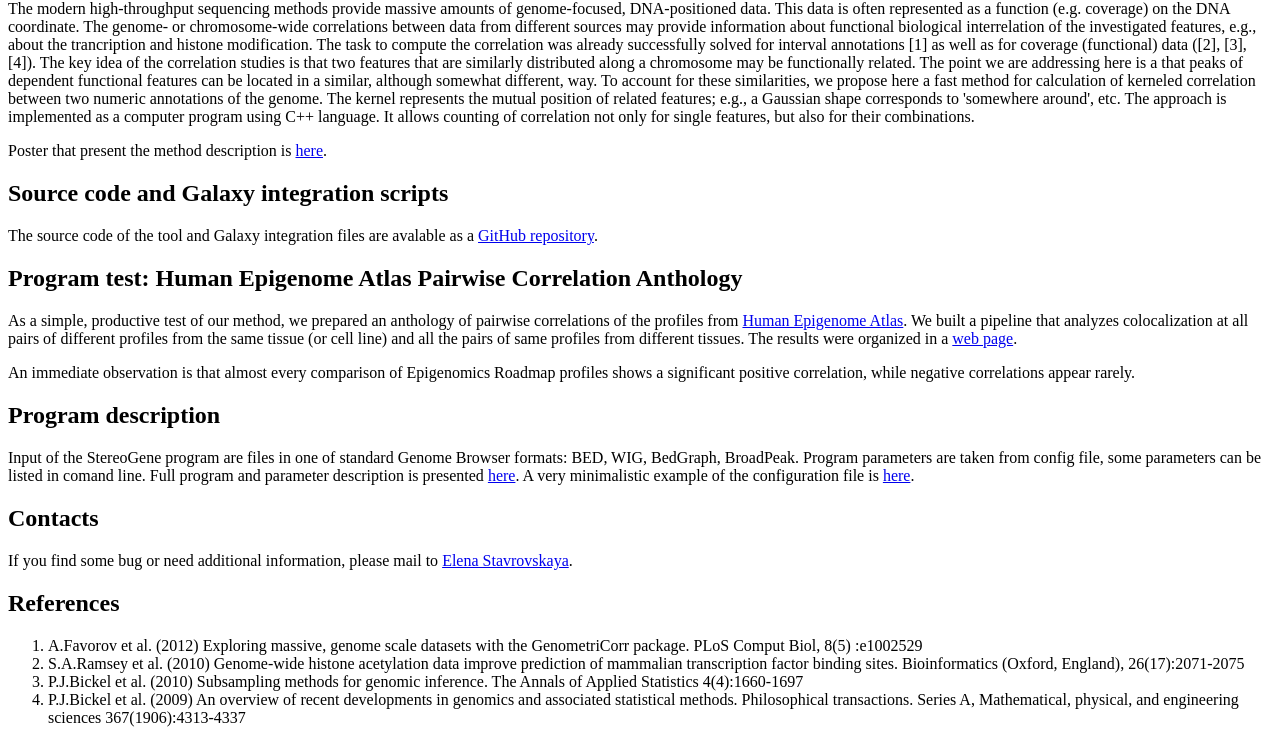
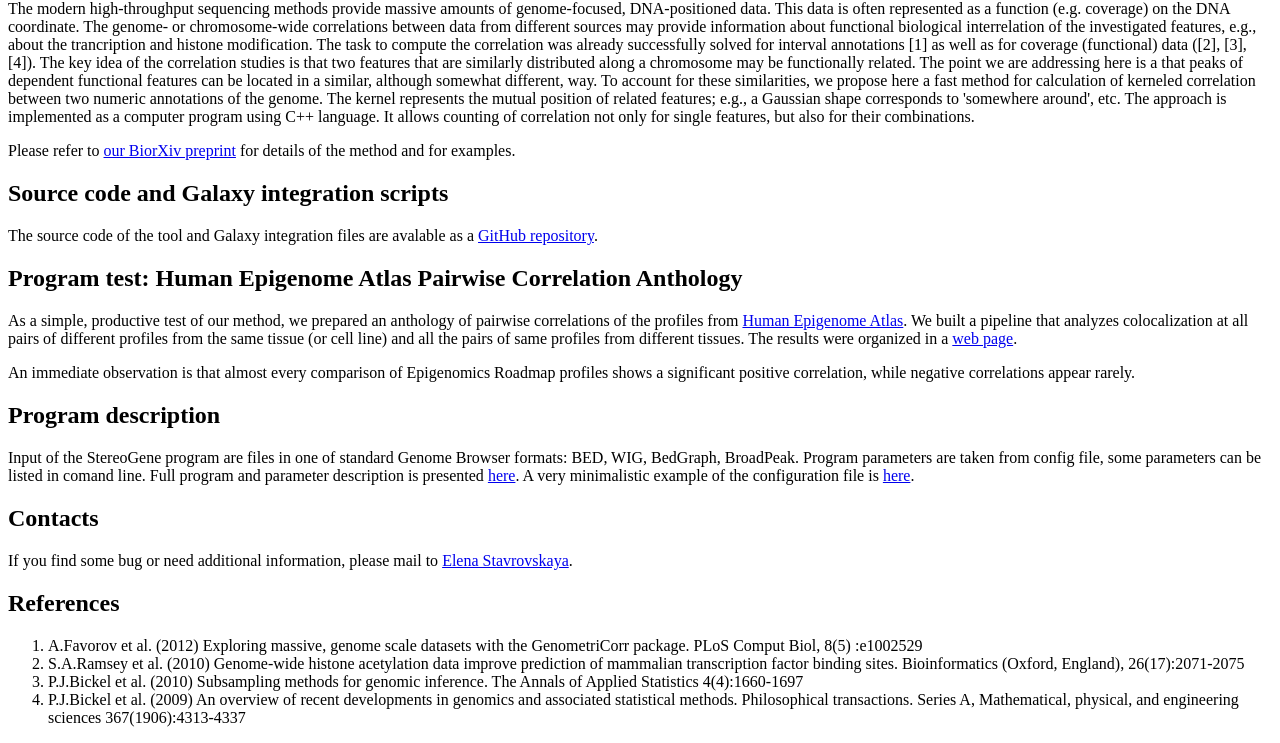
Before and after one commit to favorov/stereogene, a plain HTML site: page www/index.html in a window 1280 px wide. Shown: the part 66-809 px from the top of the page. Drawn offline with Linux system fonts and the light colour scheme.

Commit message:
biorxiv prerint referred

```diff
--- a/www/index.html
+++ b/www/index.html
@@ -6,7 +6,7 @@
 <h1>StereoGene tool</h1>
 The modern high-throughput sequencing methods provide massive amounts of genome-focused, DNA-positioned data. This data is often represented as a function (e.g. coverage) on the DNA coordinate. The genome- or chromosome-wide correlations between data from different sources may provide information about functional biological interrelation of the investigated features, e.g., about the trancription and histone modification. The task to compute the correlation was already successfully solved for interval annotations [1] as well as for coverage (functional) data ([2], [3], [4]). The key idea of the correlation studies is that two features that are similarly distributed along a chromosome may be functionally related. The point we are addressing here is a that peaks of dependent functional features can be located in a similar, although somewhat different, way. To account for these similarities, we propose here a fast method for calculation of kerneled correlation between two numeric annotations of the genome. The kernel represents the mutual position of related features; e.g., a Gaussian shape corresponds to 'somewhere around', etc. The approach is implemented as a computer program using C++ language. It allows counting of correlation not only for single features, but also for their combinations.
 <p>
-Poster that present the method description is <a href = "2016poster.pdf">here</a>.
+Please refer to <a href = "http://biorxiv.org/content/early/2016/09/21/059584">our BiorXiv preprint</a> for details of the method and for examples.
 </p>
 
 <h2>Source code and Galaxy integration scripts</h2>
```
